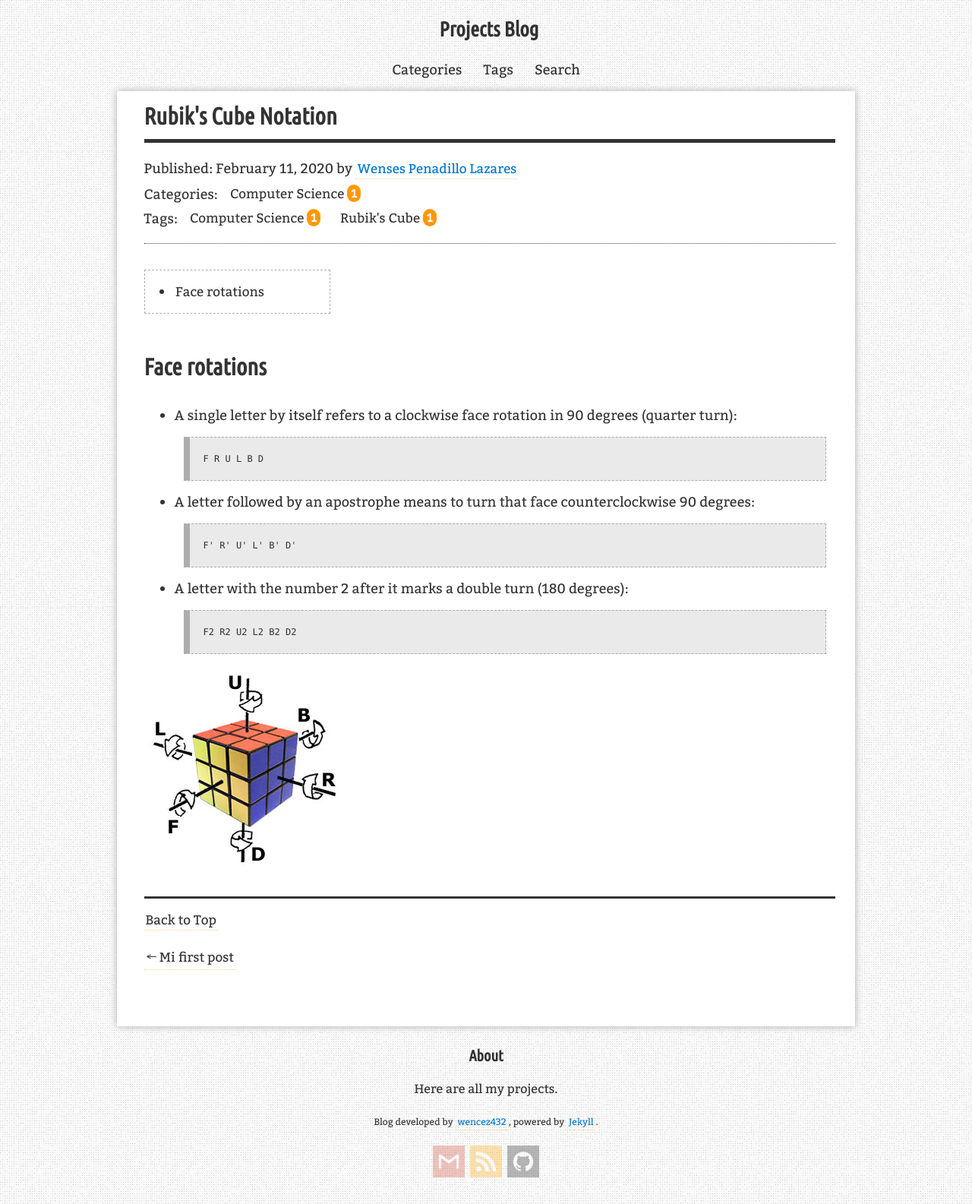
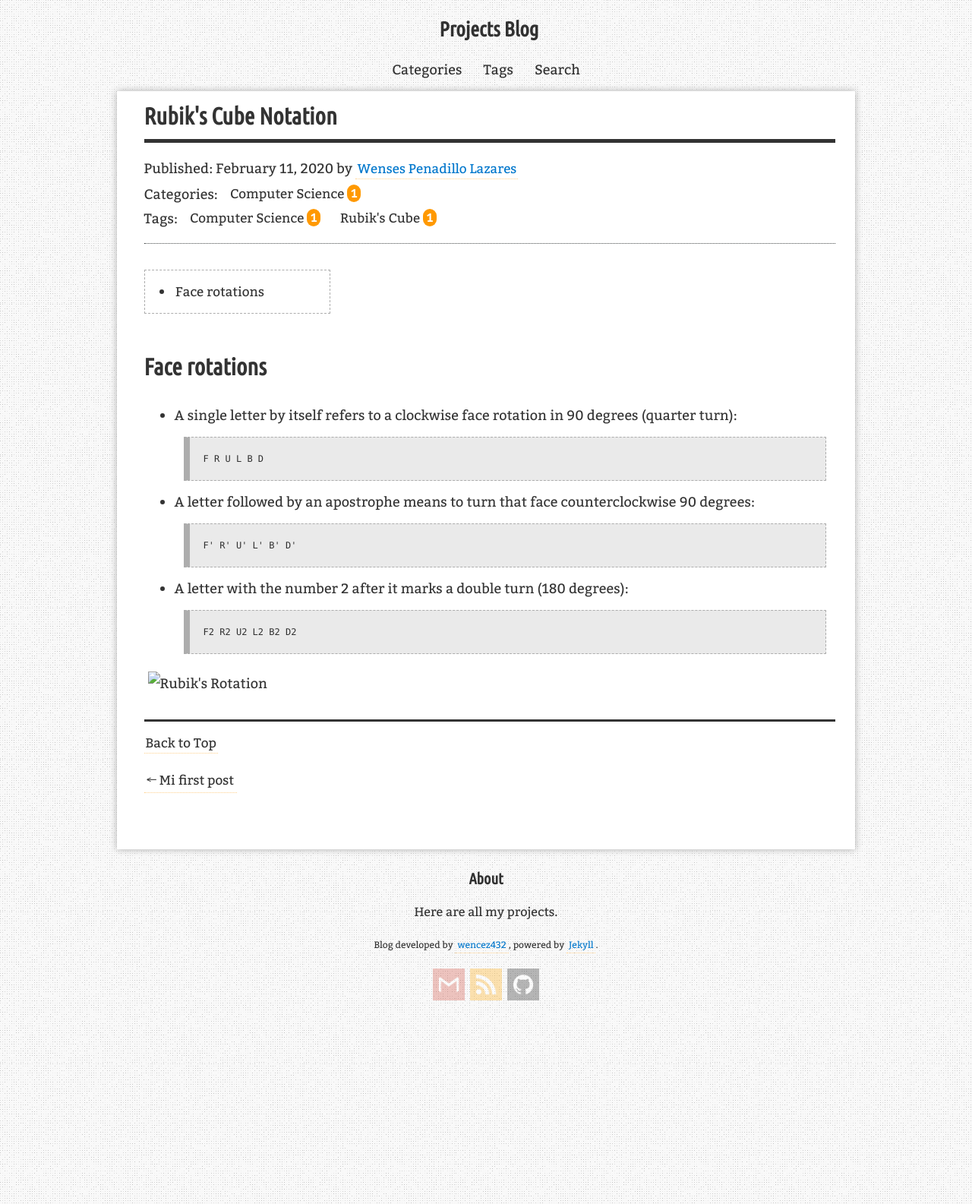
Before and after one commit to wensespl/Projects, a Jekyll site: the page built from _posts/2020-02-11-Rubik's-Notation.md, in a window 1280 px wide. Shown: the whole page at 76% size. Built offline with Jekyll 4.4.1, drawn with Linux system fonts in a browser that asks for light colours; comment, search, counter and statistics services are not loaded.

Commit message:
Update 2020-02-11-Rubik's-Notation.md

```diff
--- a/_posts/2020-02-11-Rubik's-Notation.md
+++ b/_posts/2020-02-11-Rubik's-Notation.md
@@ -20,4 +20,4 @@ redirect_from:
 * A letter with the number 2 after it marks a double turn (180 degrees):
   > F2  R2  U2  L2  B2  D2
 
-![Rubik's Rotation](/assets/Rubik_Rotation.jpg){:class="img-responsive"}
+![Rubik's Rotation](.../assets/Rubik_Rotation.jpg){:class="img-responsive"}
```
